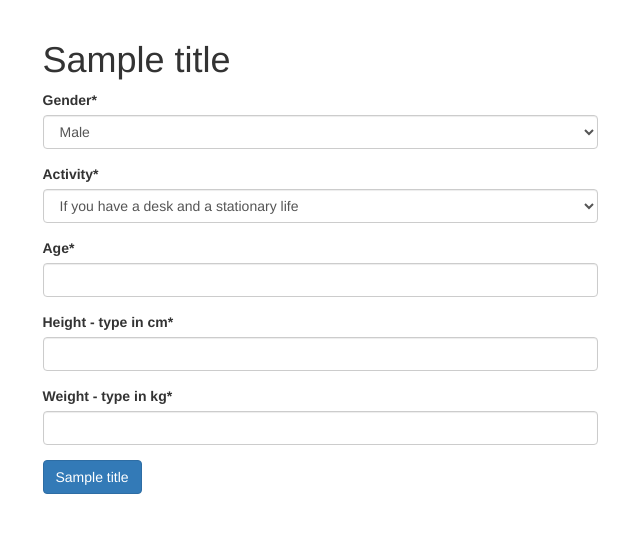
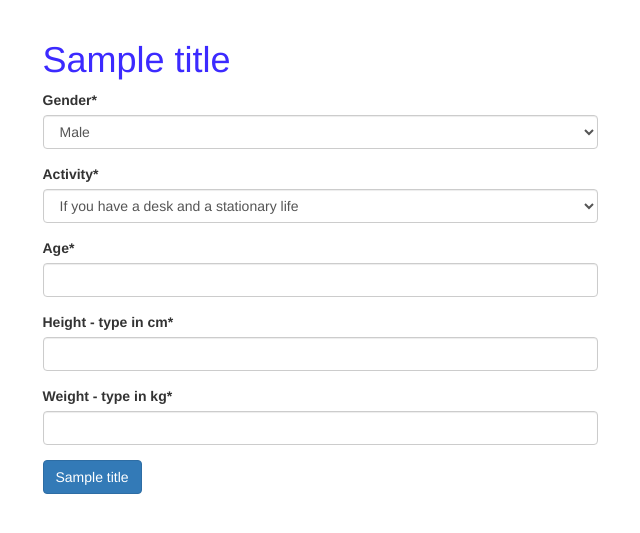
Before and after one commit to newsteps8/CalorieCalculatorApp, a Django app: template templates/accounts/form.html in a window 1280 px wide. Shown: the part 52-585 px from the top of the page, without its empty margins (320-960 px from the left). Run offline with Django 3.2, Linux system fonts and the light colour scheme; tables that the repository leaves empty hold one stand-in row (values such as "Sample post"); the template is opened without the code that fills it: values that come from a table or form of the project are taken from there, most other values are stand-ins (such as "Sample title", 1, 10 or a date in 2020); parts of the project's set-up code (start-up, migrations or seed data) failed here and were passed over; some libraries are stand-ins or nearby versions.

Commit message:
Update form.html

```diff
--- a/templates/accounts/form.html
+++ b/templates/accounts/form.html
@@ -7,7 +7,7 @@
              <div class="col-md-6 col-md-offset-3">
                   <form method="POST">
                     {% csrf_token %}
-                    <h1>{{title}}</h1>
+                    <h1 style="color:#3c2aff;">{{title}}</h1>
                     {{ form|crispy }}
                      <input class="btn btn-primary" type="submit" value="{{title}}">
                   </form>
```
